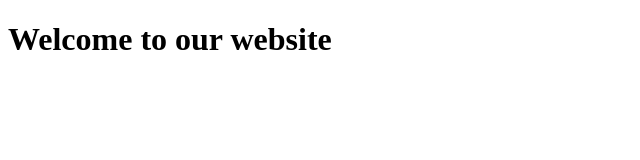
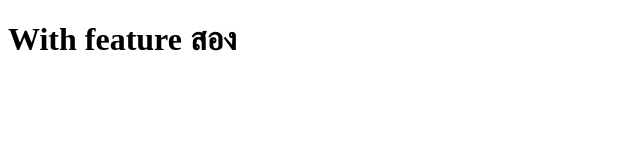
Before and after one commit to ppeeranatdan/wdb-2-version-control-exercise, a plain HTML site: page index.html in a window 1280 px wide. Shown: the whole page, without its empty margins (0-640 px from the left). Drawn offline with Linux system fonts and the light colour scheme.

Commit message:
feat: update h1

```diff
--- a/index.html
+++ b/index.html
@@ -4,6 +4,6 @@
     <title>WDB2 Version Control Exercise</title>
   </head>
   <body>
-    <h1>Welcome to our website</h1>
+    <h1>With feature สอง</h1>
   </body>
 </html>
```
